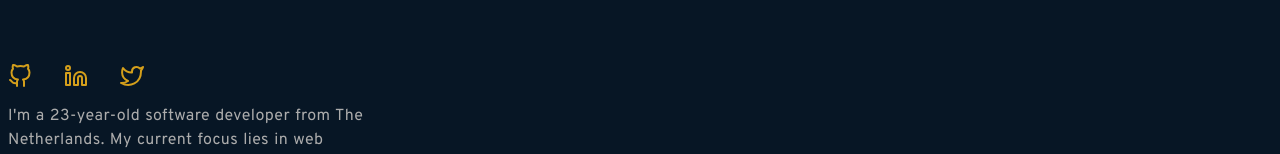
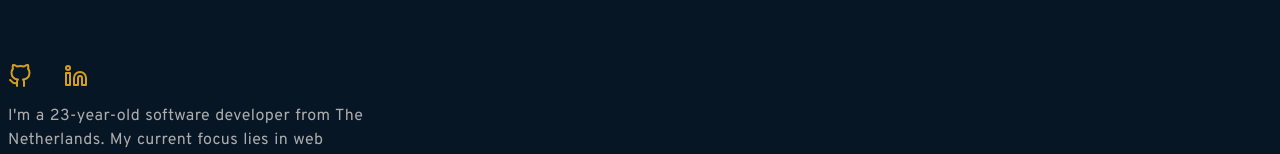
Before and after one commit to JulienZD/website, a Next.js app: page / in a window 1280 px wide. Shown: the part 266-420 px from the top of the page. Built offline with nearby package versions, Linux system fonts and the light colour scheme.

Commit message:
chore: who needs twitter anyway

```diff
--- a/src/components/About/index.tsx
+++ b/src/components/About/index.tsx
@@ -1,7 +1,7 @@
 import Link from 'next/link';
 import Hero from '@components/Hero';
 import Highlight from '@components/Highlight';
-import { ChevronDown, ChevronRight, GitHub, Linkedin, Twitter } from 'react-feather';
+import { ChevronDown, ChevronRight, GitHub, Linkedin } from 'react-feather';
 import styles from './index.module.css';
 import { RefObject } from 'react';
 import { AGE } from '@lib/constants';
@@ -78,14 +78,6 @@ function Socials(): JSX.Element {
       >
         <Linkedin />
       </a>
-      <a
-        className={socialClass}
-        href="https://twitter.com/JulienIsMe"
-        aria-label="Follow me on Twitter"
-        title="Follow me on Twitter"
-      >
-        <Twitter />
-      </a>
     </div>
   );
 }
```
